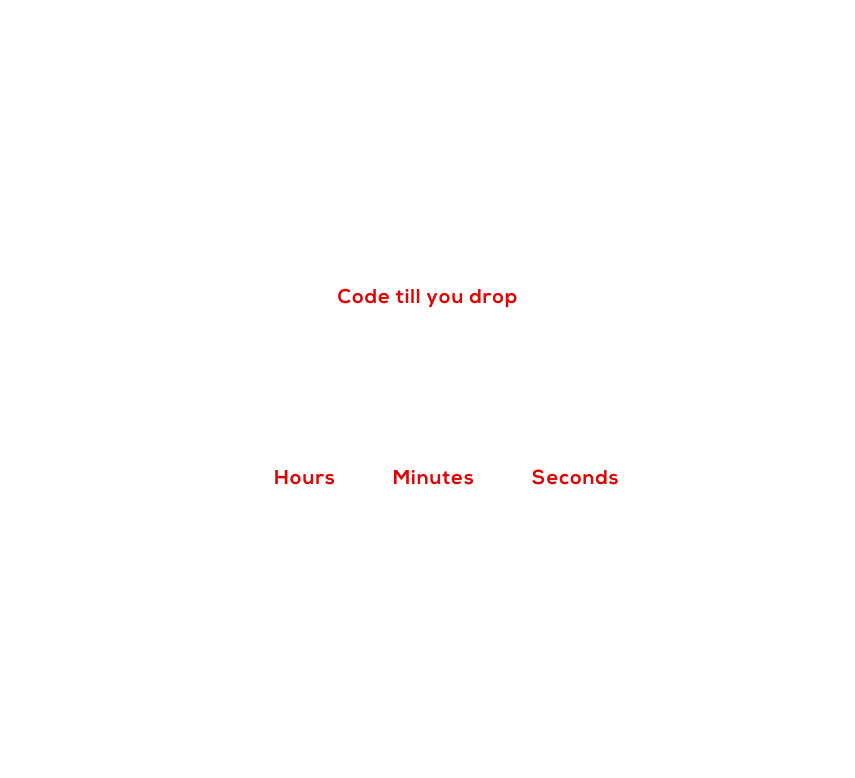
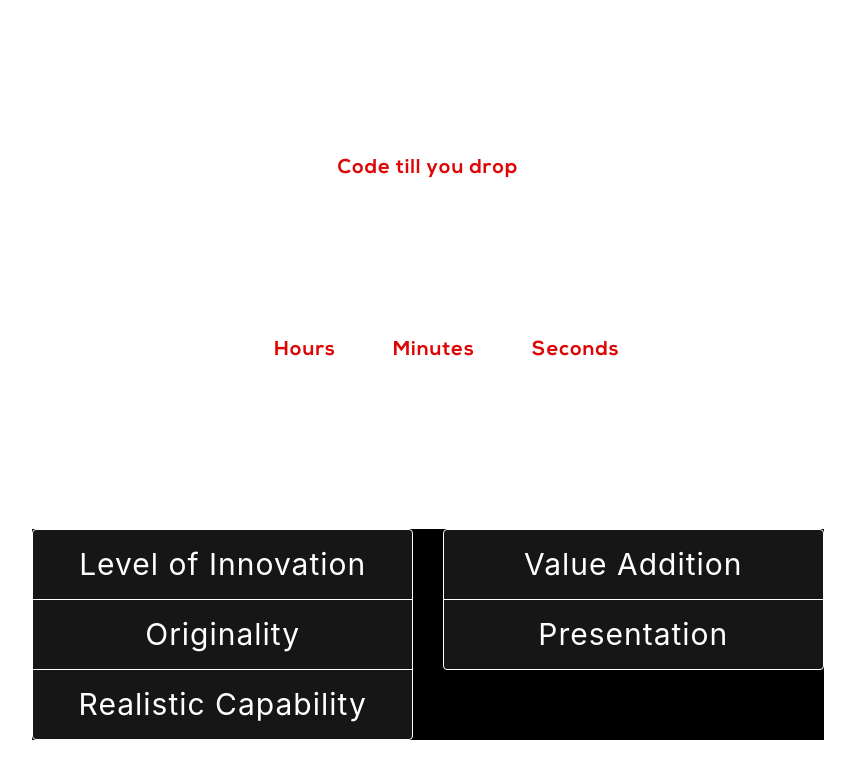
Before and after one commit to ecell-bmsit/codered, a website with bundled scripts: page timer.html in a window 1280 px wide. Shown: the whole page, without its empty margins (212-1067 px from the left). Built offline with nearby package versions, Linux system fonts and the light colour scheme.

Commit message:
Evaluation cretria added

```diff
--- a/css/timer.css
+++ b/css/timer.css
@@ -18,6 +18,17 @@
     text-shadow: #F31313;
 }
 
+.evaluation {
+    font-size: 30px;
+    color: #ffffff;
+    background-color: #000000;
+    text-shadow: #F31313;
+}
+
+.evaluation li {
+
+}
+
 body {
     margin: 0;
     padding: 0;
--- a/timer.html
+++ b/timer.html
@@ -132,6 +132,8 @@
                             if (headingElement) {
                                 headingElement.textContent = currentContent;
                             }
+
+
                         }
 
                         updateContent();
@@ -139,6 +141,26 @@
                         setInterval(updateContent, 1000);
                     </script>
                 </div>
+                <!-- FILEPATH: /Users/binbasri0/Desktop/bmsit/Hackathons/codered/timer.html -->
+                <!-- BEGIN: ed8c6549bwf9 -->
+                <div class="evaluation m-4">
+                    <div class="row">
+                        <div class="col-md-6">
+                            <ul class="list-group">
+                                <li class="list-group-item bg-black" style="border: 1px solid white;">Level of Innovation</li>
+                                <li class="list-group-item bg-black" style="border: 1px solid white;">Originality</li>
+                                <li class="list-group-item bg-black" style="border: 1px solid white;">Realistic Capability</li>
+                            </ul>
+                        </div>
+                        <div class="col-md-6">
+                            <ul class="list-group">
+                                <li class="list-group-item bg-black" style="border: 1px solid white;">Value Addition</li>
+                                <li class="list-group-item bg-black" style="border: 1px solid white;">Presentation</li>
+                            </ul>
+                        </div>
+                    </div>
+                </div>
+                <!-- END: ed8c6549bwf9 -->
             </div>
         </div>
     </div>
```
